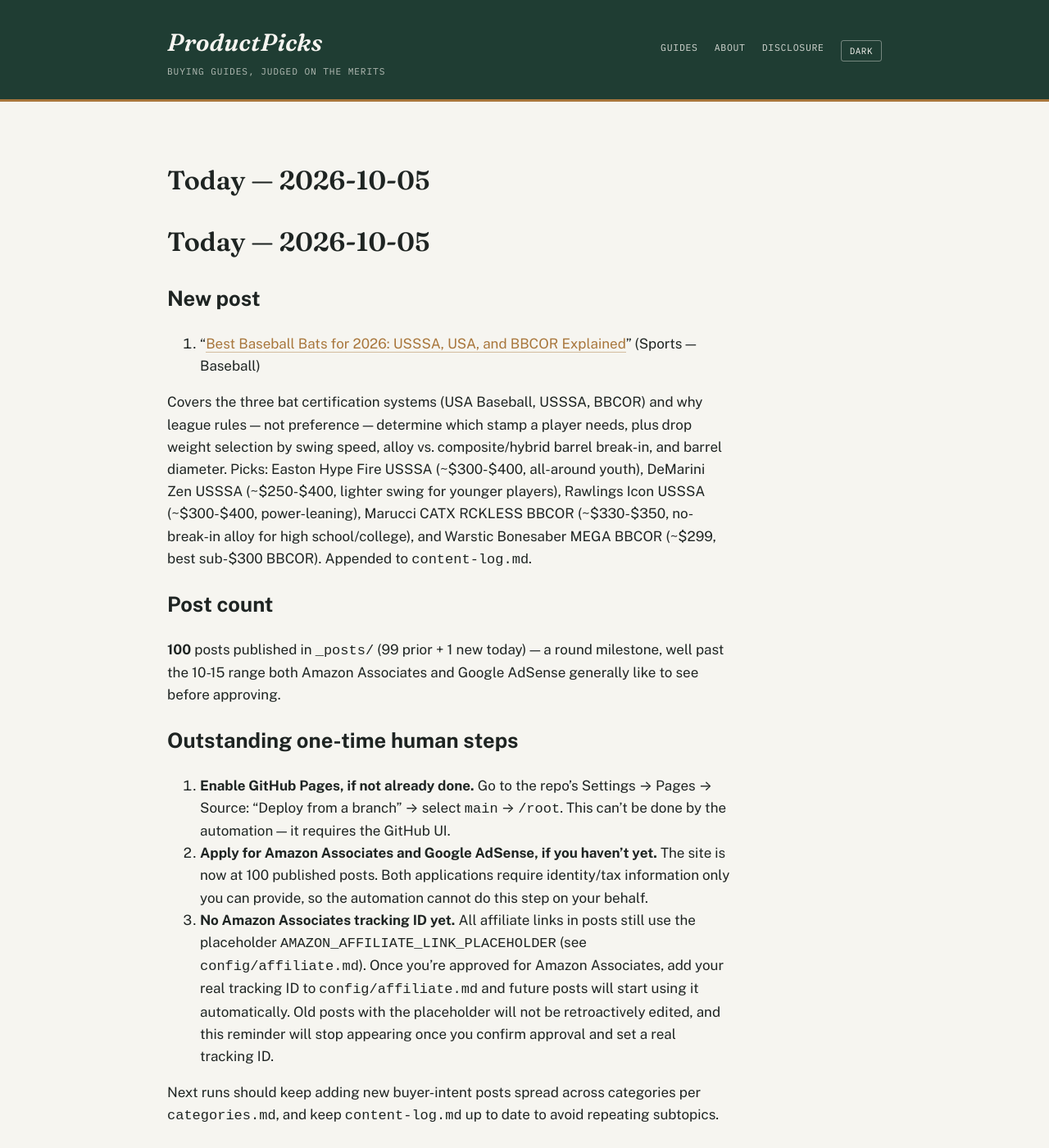
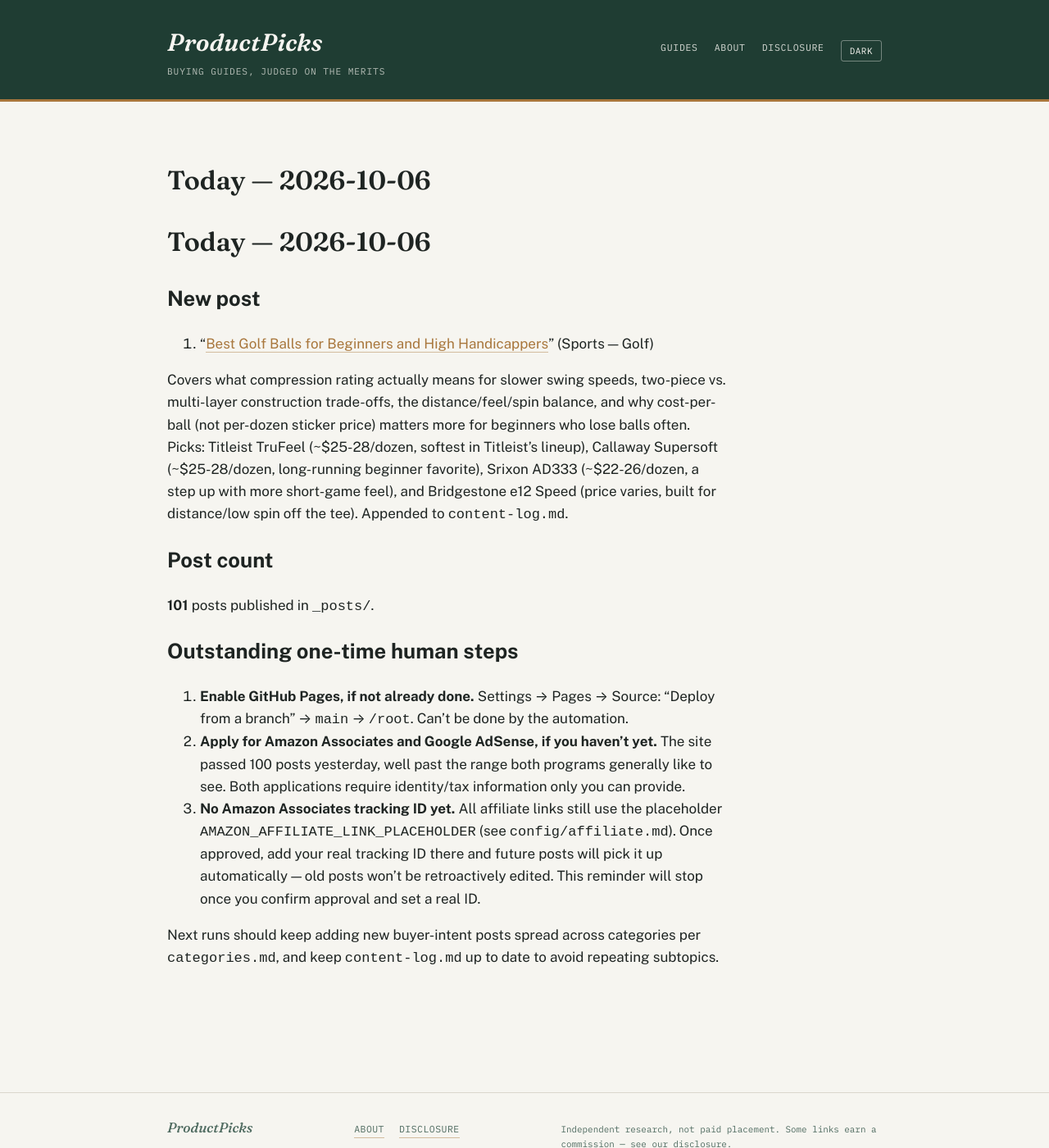
Before and after one commit to ajith198/ProductPicks, a Jekyll site: the page built from today.md, in a window 1280 px wide and 1400 px high. Shown: the whole window at 82% size. Built offline with Jekyll 4.4.1, drawn with Linux system fonts in a browser that asks for light colours; our own code applies the rules of GitHub Pages for plain Markdown files.

Commit message:
daily: 2026-10-06 new post + log update
New post: Best Golf Balls for Beginners and High Handicappers (Sports/Golf). Updated content-log, today.md, TODAY.md.

Co-Authored-By: Claude Sonnet 5 <noreply@anthropic.com>

Claude-Session: https://claude.ai/code/session_011mNM7AkDpdtVX4HRcR3zio

```diff
--- a/today.md
+++ b/today.md
@@ -1,19 +1,19 @@
-# Today — 2026-10-05
+# Today — 2026-10-06
 
 ## New post
 
-1. "[Best Baseball Bats for 2026: USSSA, USA, and BBCOR Explained](/baseball/buying-guides/best-baseball-bats-usssa-usa-bbcor-explained/)" (Sports — Baseball)
+1. "[Best Golf Balls for Beginners and High Handicappers](/golf/buying-guides/best-golf-balls-for-beginners-and-high-handicappers/)" (Sports — Golf)
 
-Covers the three bat certification systems (USA Baseball, USSSA, BBCOR) and why league rules — not preference — determine which stamp a player needs, plus drop weight selection by swing speed, alloy vs. composite/hybrid barrel break-in, and barrel diameter. Picks: Easton Hype Fire USSSA (~$300-$400, all-around youth), DeMarini Zen USSSA (~$250-$400, lighter swing for younger players), Rawlings Icon USSSA (~$300-$400, power-leaning), Marucci CATX RCKLESS BBCOR (~$330-$350, no-break-in alloy for high school/college), and Warstic Bonesaber MEGA BBCOR (~$299, best sub-$300 BBCOR). Appended to `content-log.md`.
+Covers what compression rating actually means for slower swing speeds, two-piece vs. multi-layer construction trade-offs, the distance/feel/spin balance, and why cost-per-ball (not per-dozen sticker price) matters more for beginners who lose balls often. Picks: Titleist TruFeel (~$25-28/dozen, softest in Titleist's lineup), Callaway Supersoft (~$25-28/dozen, long-running beginner favorite), Srixon AD333 (~$22-26/dozen, a step up with more short-game feel), and Bridgestone e12 Speed (price varies, built for distance/low spin off the tee). Appended to `content-log.md`.
 
 ## Post count
 
-**100** posts published in `_posts/` (99 prior + 1 new today) — a round milestone, well past the 10-15 range both Amazon Associates and Google AdSense generally like to see before approving.
+**101** posts published in `_posts/`.
 
 ## Outstanding one-time human steps
 
-1. **Enable GitHub Pages, if not already done.** Go to the repo's Settings → Pages → Source: "Deploy from a branch" → select `main` → `/root`. This can't be done by the automation — it requires the GitHub UI.
-2. **Apply for Amazon Associates and Google AdSense, if you haven't yet.** The site is now at 100 published posts. Both applications require identity/tax information only you can provide, so the automation cannot do this step on your behalf.
-3. **No Amazon Associates tracking ID yet.** All affiliate links in posts still use the placeholder `AMAZON_AFFILIATE_LINK_PLACEHOLDER` (see `config/affiliate.md`). Once you're approved for Amazon Associates, add your real tracking ID to `config/affiliate.md` and future posts will start using it automatically. Old posts with the placeholder will not be retroactively edited, and this reminder will stop appearing once you confirm approval and set a real tracking ID.
+1. **Enable GitHub Pages, if not already done.** Settings → Pages → Source: "Deploy from a branch" → `main` → `/root`. Can't be done by the automation.
+2. **Apply for Amazon Associates and Google AdSense, if you haven't yet.** The site passed 100 posts yesterday, well past the range both programs generally like to see. Both applications require identity/tax information only you can provide.
+3. **No Amazon Associates tracking ID yet.** All affiliate links still use the placeholder `AMAZON_AFFILIATE_LINK_PLACEHOLDER` (see `config/affiliate.md`). Once approved, add your real tracking ID there and future posts will pick it up automatically — old posts won't be retroactively edited. This reminder will stop once you confirm approval and set a real ID.
 
 Next runs should keep adding new buyer-intent posts spread across categories per `categories.md`, and keep `content-log.md` up to date to avoid repeating subtopics.
```
Also changed, not shown: TODAY.md (+1 -1 lines), _posts/2026-10-06-best-golf-balls-for-beginners-and-high-handicappers.md (added, +48 -0 lines), content-log.md (+1 -0 lines).
